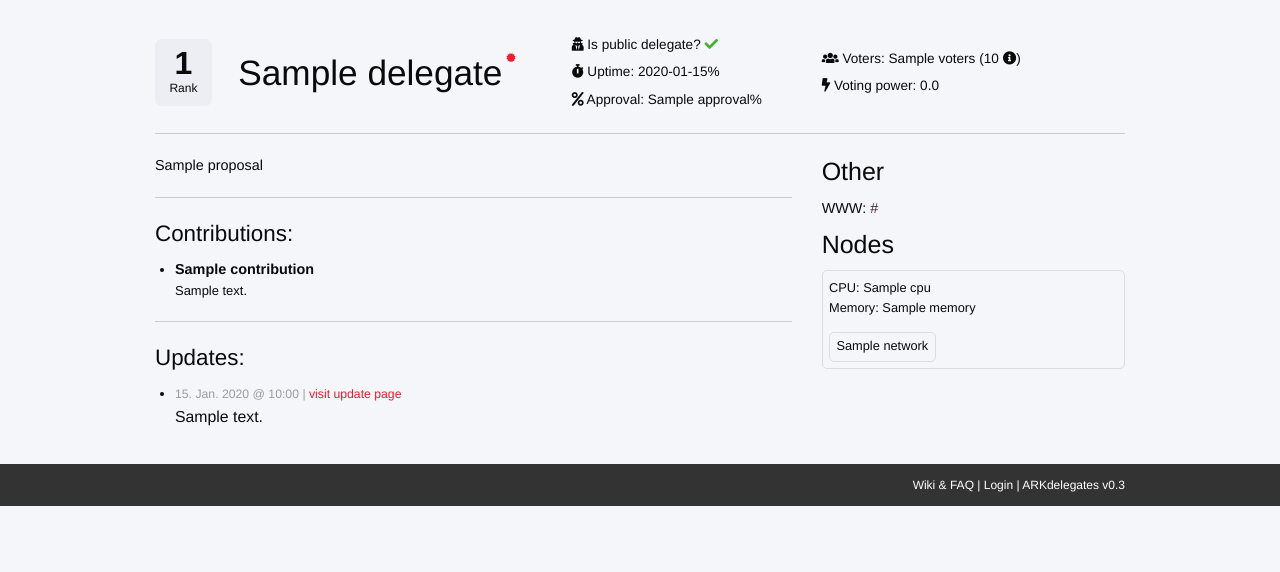
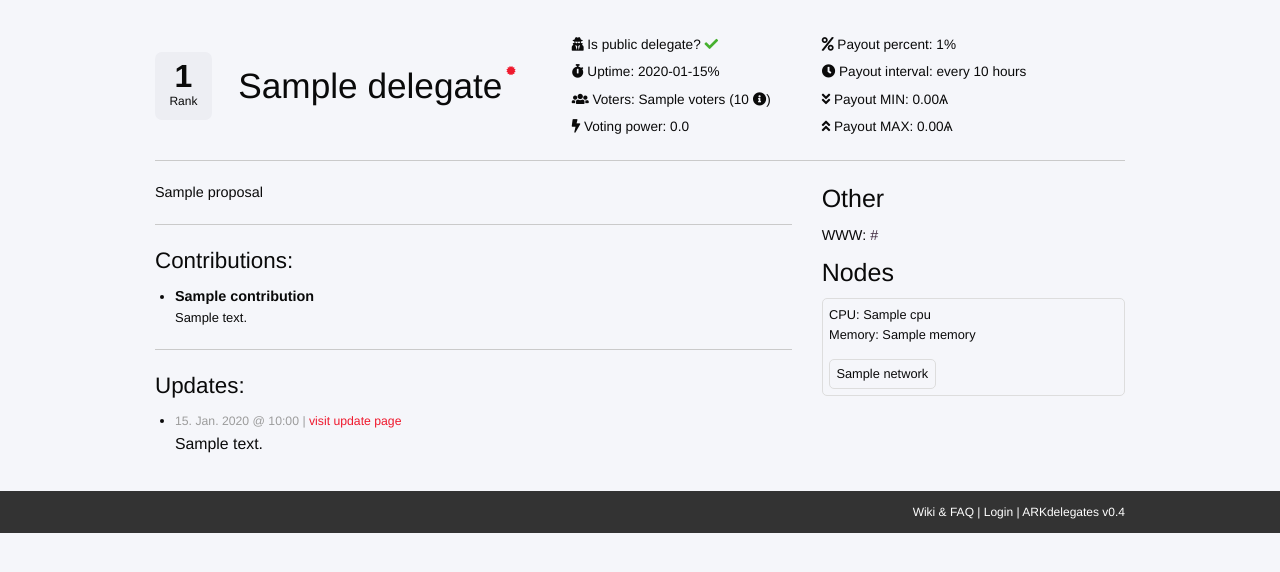
Before and after one commit to deadlock-delegate/arkdelegates, a Django app: template src/app/templates/delegate.html in a window 1280 px wide. Shown: the part 170-742 px from the top of the page. Run offline with Django 3.2, Linux system fonts and the light colour scheme; the template is opened without the code that fills it: most values are stand-ins (such as "Sample title", 1, 10 or a date in 2020); some libraries are stand-ins or nearby versions; some web fonts are replaced.

Commit message:
show payout information for delegates

```diff
--- a/src/app/templates/base.html
+++ b/src/app/templates/base.html
@@ -77,7 +77,7 @@
                     <div class="cell small-12">
                         <a href="https://www.reddit.com/r/ArkEcosystem/wiki/index" target="_blank">Wiki & FAQ</a> |
                         <a href="{% url 'login' %}">Login</a> |
-                        ARKdelegates v0.3
+                        ARKdelegates v0.4
                     </div>
                 </div>
             </div>
--- a/src/app/templates/delegate.html
+++ b/src/app/templates/delegate.html
@@ -42,19 +42,52 @@
                         <i class="fas fa-stopwatch"></i> Uptime: {{delegate.uptime}}%
                     </li>
                     <li class="delegate-item__list-item">
-                        <i class="fas fa-percent"></i> Approval: {{delegate.approval}}%
+                        <i class="fas fa-users"></i>
+                        Voters: {{delegate.voters}}
+                        ({{ delegate.voters_not_zero_balance }} <span data-tooltip aria-haspopup="true" class="has-tip" data-disable-hover="false" tabindex="1" title="This number excludes all voters with 0 ARK in their wallet"><i class="fas fa-info-circle"></i></span>)
+                    </li>
+                    <li class="delegate-item__list-item">
+                        <i class="fas fa-bolt"></i> Voting power: {{delegate.voting_power|divide_by:"100000000"|floatformat:"1"|intcomma}}
                     </li>
                 </ul>
             </div>
             <div class="cell small-12 medium-3">
                 <ul class="delegate-item__list">
                     <li class="delegate-item__list-item">
-                        <i class="fas fa-users"></i>
-                        Voters: {{delegate.voters}}
-                        ({{ delegate.voters_not_zero_balance }} <span data-tooltip aria-haspopup="true" class="has-tip" data-disable-hover="false" tabindex="1" title="This number excludes all voters with 0 ARK in their wallet"><i class="fas fa-info-circle"></i></span>)
+                        <i class="fas fa-percent"></i>
+                        Payout percent:
+                        {% if delegate.payout_percent %}
+                            {{delegate.payout_percent}}%
+                        {% else %}
+                            <i class="fas fa-question"></i>
+                        {% endif %}
                     </li>
                     <li class="delegate-item__list-item">
-                        <i class="fas fa-bolt"></i> Voting power: {{delegate.voting_power|divide_by:"100000000"|floatformat:"1"|intcomma}}
+                        <i class="fas fa-clock"></i>
+                        Payout interval:
+                        {% if delegate.payout_interval %}
+                            every {{delegate.payout_interval}} hours
+                        {% else %}
+                            <i class="fas fa-question"></i>
+                        {% endif %}
+                    </li>
+                    <li class="delegate-item__list-item">
+                        <i class="fas fa-angle-double-down"></i>
+                        Payout MIN:
+                        {% if delegate.payout_minimum %}
+                            {{delegate.payout_minimum|divide_by:"10000"|floatformat:"2"|intcomma}}Ѧ
+                        {% else %}
+                            <i class="fas fa-question"></i>
+                        {% endif %}
+                    </li>
+                     <li class="delegate-item__list-item">
+                        <i class="fas fa-angle-double-up"></i>
+                        Payout MAX:
+                        {% if delegate.payout_maximum %}
+                            {{delegate.payout_maximum|divide_by:"10000"|floatformat:"2"|intcomma}}Ѧ
+                        {% else %}
+                            <i class="fas fa-question"></i>
+                        {% endif %}
                     </li>
                 </ul>
             </div>
```
Also changed, not shown: src/app/templates/homepage.html (+15 -4 lines).
